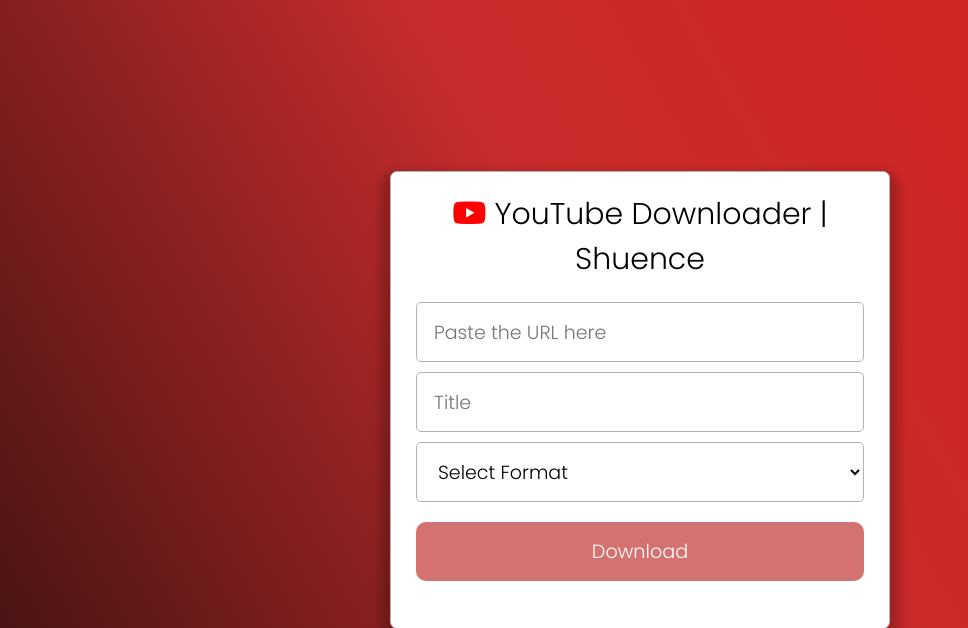
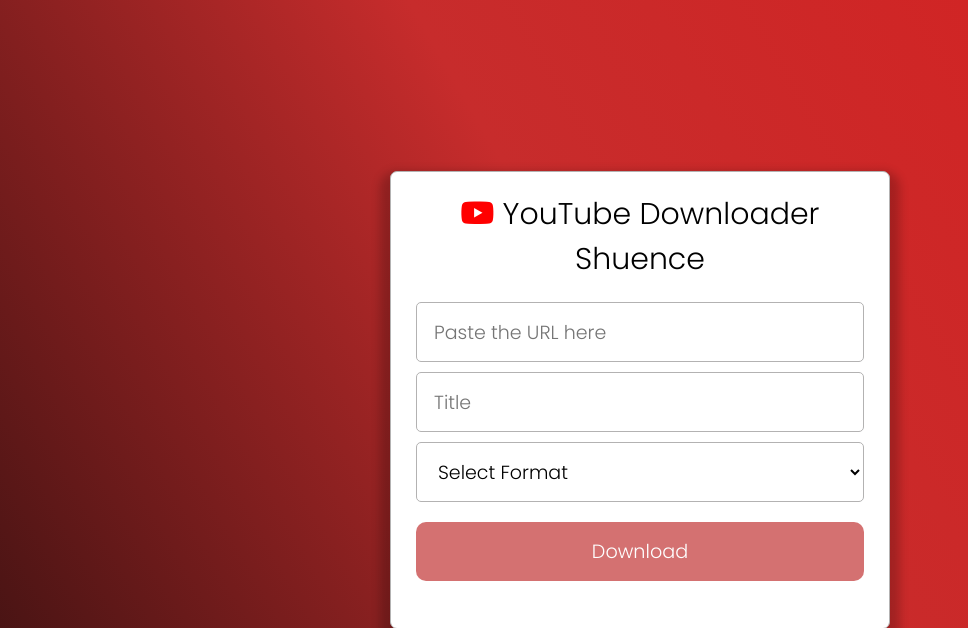
Before and after one commit to shuence/YouTube-Downloader, a Flask app: page / in a window 1280 px wide. Shown: the top 628 px of the page, without its empty margins (0-968 px from the left). Run offline with Flask 3, Linux system fonts and the light colour scheme; some libraries are stand-ins or nearby versions; some web fonts are replaced.

Commit message:
Updated App

```diff
--- a/app.py
+++ b/app.py
@@ -45,3 +45,7 @@
 @app.route('/error')
 def error():
     return render_template('error.html', message='Please fill in all fields!')
+
+
+if __name__ == '__main__':
+   app.run(debug=False, host='0.0.0.0')
--- a/templates/index.html
+++ b/templates/index.html
@@ -11,7 +11,7 @@
 {% block body %}
     <div class="container">
         <header>
-            <h1><i class="fab fa-youtube"></i> YouTube Downloader | Shuence</h1>
+            <h1><i class="fab fa-youtube"></i> YouTube Downloader Shuence</h1>
         </header>
         <form id="download_form">
             <input autocomplete="off" type="text" placeholder="Paste the URL here" name="url" id="url" required>
```
